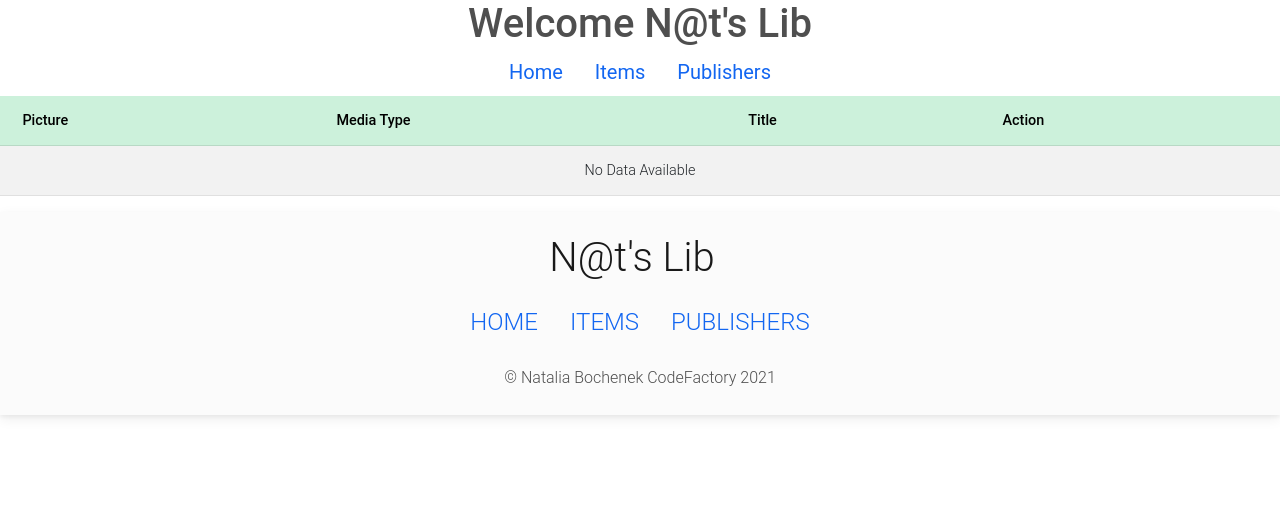
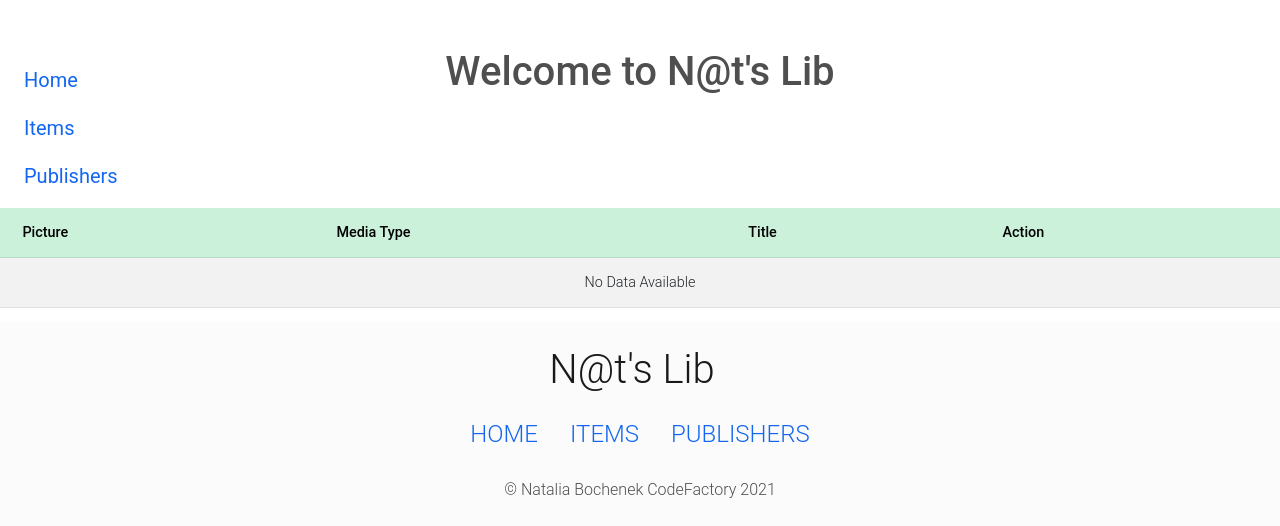
Before and after one commit to nat-oku/FE21-CR10-Natalia, a PHP site: page / in a window 1280 px wide. Shown: the top 526 px of the page. Run offline with PHP 8.4, Linux system fonts and the light colour scheme; data that the repository does not hold is empty; some libraries are stand-ins or nearby versions.

Commit message:
small changes to structure

```diff
--- a/components/navbar.php
+++ b/components/navbar.php
@@ -1,8 +1,8 @@
 <!-- add layout for the navbar visible on all sites -->
 
-<div class="bg-image d-flex justify-content-center align-items-center">
-  <nav class="align-self-start mt-5">
-    <ul class="nav justify-content-center">
+<div class="bg-image d-flex ">
+  <nav class="align-self-start pt-5">
+    <ul class="nav justify-content-center flex-column m-2">
       <li class="nav-item">
         <a class="nav-link active fs-5" href="#">Home</a>
       </li>
@@ -18,7 +18,7 @@
     <!-- fullpage background pic -->
   <div class="mask maskBg">  <!-- the mask will help us make the img darker so our content will be more visible -->
     <div class="d-flex justify-content-center align-items-start">
-      <h1 class="textColor-1 font-1 text-center">Welcome N@t's Lib</h1>
+      <h1 class="textColor-1 font-1 text-center p-5">Welcome to N@t's Lib</h1>
     </div>
   </div>
 </div>
```
